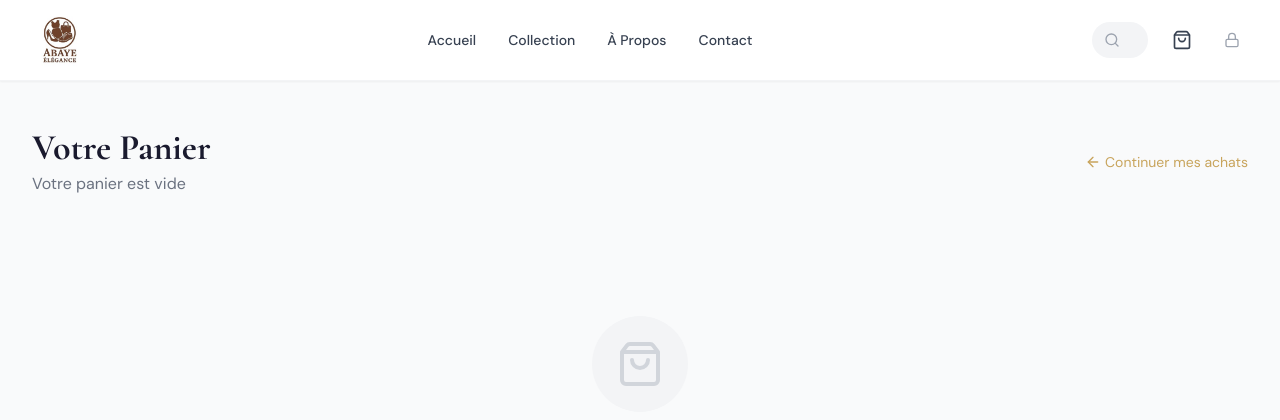
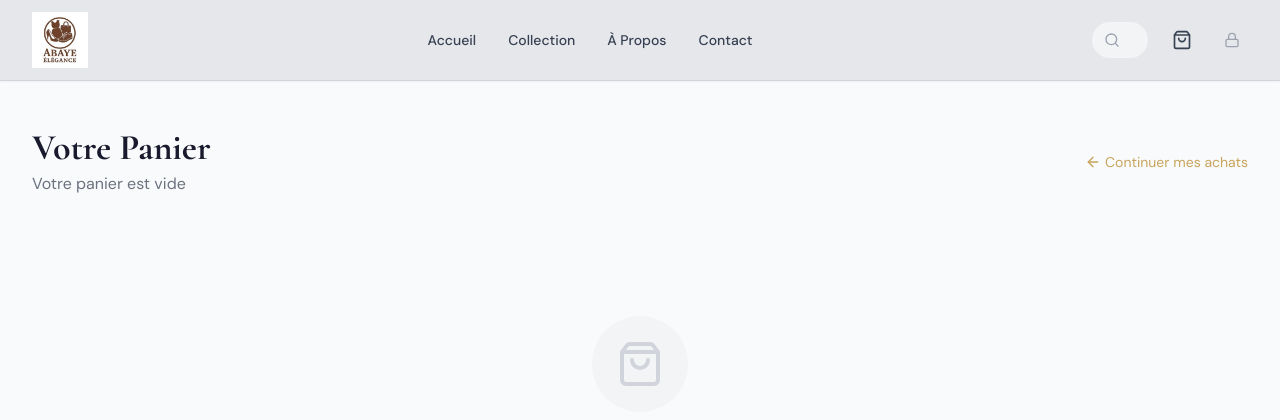
Before and after one commit to Faraleno2022/abayaelegancegn, a Django app: page /panier/ in a window 1280 px wide. Shown: the top 420 px of the page. Run offline with Django 5.2, Linux system fonts and the light colour scheme; some libraries are stand-ins or nearby versions.

Commit message:
Change navbar background to gray

```diff
--- a/templates/base.html
+++ b/templates/base.html
@@ -143,7 +143,7 @@
 
     {% block navbar %}
     <!-- Navbar -->
-    <nav class="fixed top-0 left-0 right-0 z-50 bg-white/95 backdrop-blur-md shadow-sm border-b border-gray-100" id="navbar">
+    <nav class="fixed top-0 left-0 right-0 z-50 bg-gray-200 shadow-sm border-b border-gray-300" id="navbar">
         <div class="max-w-7xl mx-auto px-4 sm:px-6 lg:px-8">
             <div class="flex items-center justify-between h-20">
 
```
